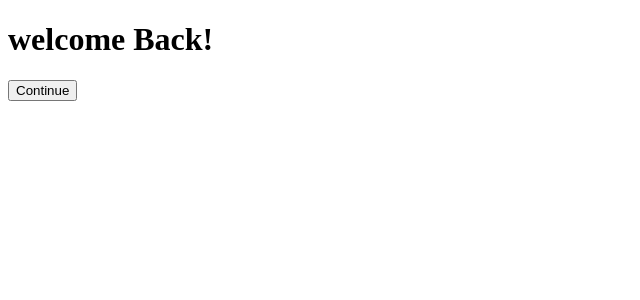
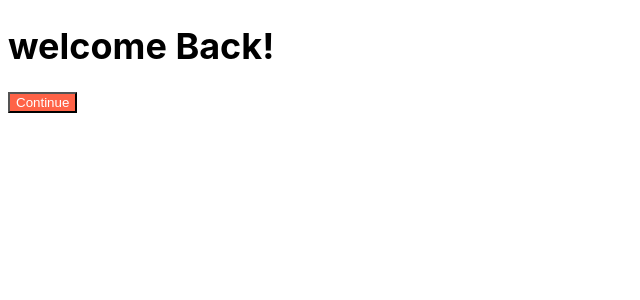
Before and after one commit to yoo-jimin127/React_movieService_clone, a React (Create React App) app in the folder my-app/: page / in a window 1280 px wide. Shown: the top 300 px of the page, without its empty margins (0-640 px from the left). Built offline with nearby package versions, Linux system fonts and the light colour scheme.

Commit message:
add : Create React App & CSS module

```diff
--- a/my-app/src/App.js
+++ b/my-app/src/App.js
@@ -1,9 +1,10 @@
 import Button from "./Button";
+import styles from "./App.module.css";
 
 function App() {
   return (
     <div>
-      <h1>welcome Back!</h1>
+      <h1 className={styles.title}>welcome Back!</h1>
       <Button text={"Continue"} />
     </div>
   );
--- /dev/null
+++ b/my-app/src/App.module.css
@@ -0,0 +1,4 @@
+.title {
+    font-family: -apple-system, BlinkMacSystemFont, 'Segoe UI', Roboto, Oxygen, Ubuntu, Cantarell, 'Open Sans', 'Helvetica Neue', sans-serif;
+    font-size: 36px;
+}
--- a/my-app/src/Button.js
+++ b/my-app/src/Button.js
@@ -1,4 +1,12 @@
+import PropTypes from "prop-types";
+import styles from "./Button.module.css";
+
 function Button ({text}) {
-    return <button>{text}</button>;
+    return <button className={styles.btn}>{text}</button>;
 }
+
+Button.propTypes = {
+    text: PropTypes.string.isRequired,
+};
+
 export default Button;
--- /dev/null
+++ b/my-app/src/Button.module.css
@@ -0,0 +1,4 @@
+.btn {
+    color: white;
+    background-color: tomato;
+}
```
